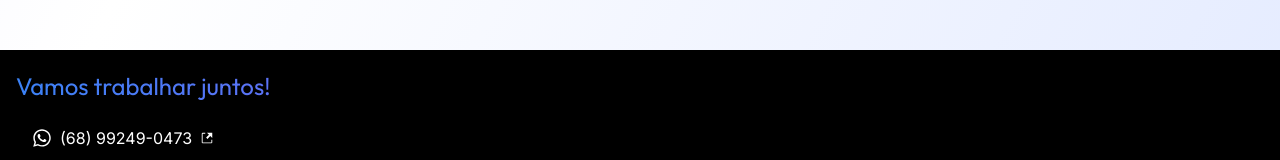
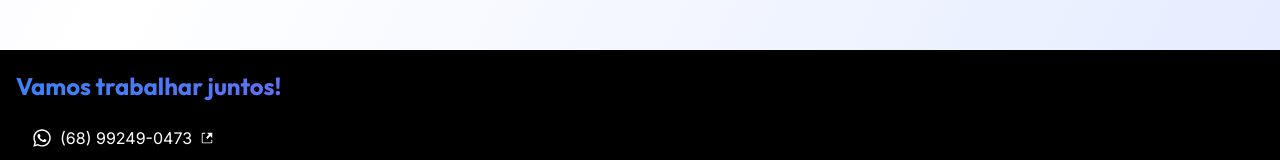
Before and after one commit to br-gabriel/my-portfolio, a Next.js app: page / in a window 1280 px wide. Shown: the part 2376-2536 px from the top of the page. Built offline with nearby package versions, Linux system fonts and the light colour scheme.

Commit message:
font bold added

```diff
--- a/src/components/Footer.jsx
+++ b/src/components/Footer.jsx
@@ -18,7 +18,7 @@ export default function Footer() {
   return (
     <footer id="contacts" className="w-full flex justify-center bg-black">
       <div className="w-full max-w-7xl px-4 py-5">
-        <h3 className={`${outfit.className} text-2xl bold text-transparent bg-clip-text bg-gradient-to-r from-blue-500 via-violet-500 to-violet-500`}>
+        <h3 className={`${outfit.className} text-2xl font-bold text-transparent bg-clip-text bg-gradient-to-r from-blue-500 via-violet-500 to-violet-500`}>
           Vamos trabalhar juntos!
         </h3>
 
```
